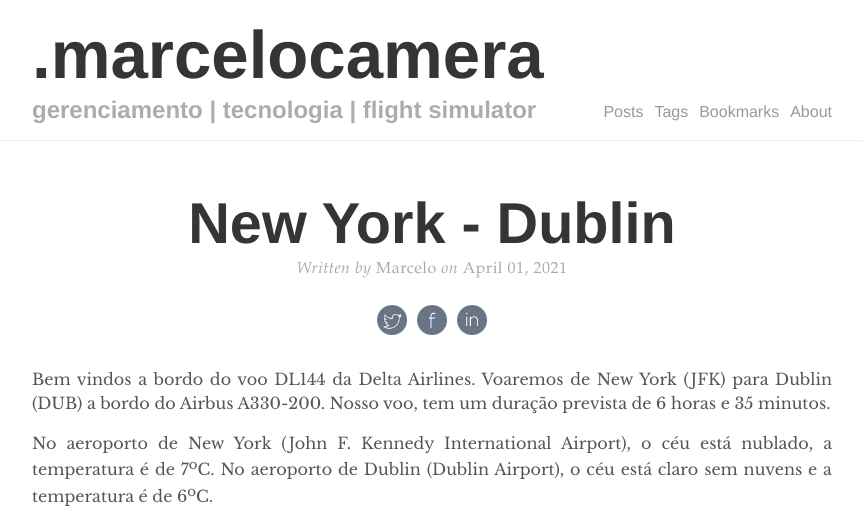
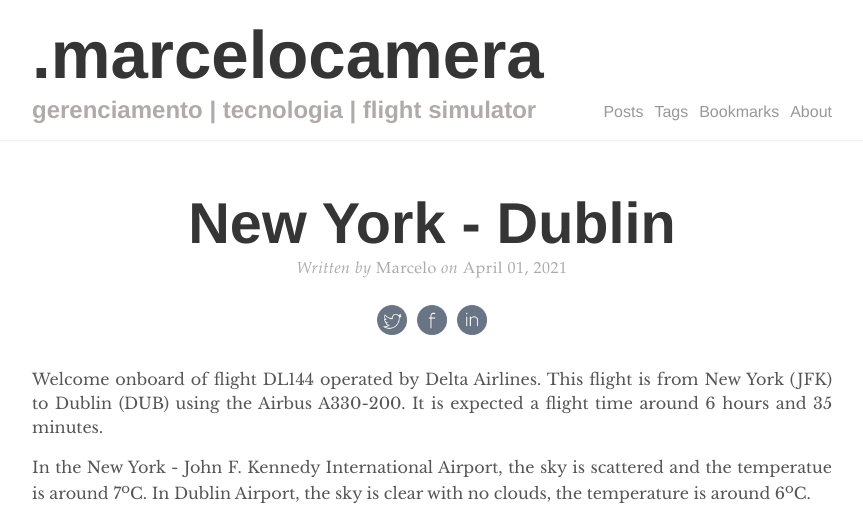
Before and after one commit to marcelocamera/marcelocamera.github.io, a Jekyll site: the page built from _posts/2021-04-01-310-JFK-DUB.md, in a window 1280 px wide and 900 px high, cut to the strip 0-518 px from the top of the window. Shown: the whole strip, without its empty margins (208-1071 px from the left). Built offline with Jekyll 4.4.1, drawn with Linux system fonts in a browser that asks for light colours; comment, search, counter and statistics services are not loaded.

Commit message:
Update 2021-04-01-310-JFK-DUB.md

```diff
--- a/_posts/2021-04-01-310-JFK-DUB.md
+++ b/_posts/2021-04-01-310-JFK-DUB.md
@@ -6,10 +6,10 @@ comments: true
 tags: flight-simulator
 excerpt_separator: <!--more-->
 ---
-Bem vindos a bordo do voo DL144 da Delta Airlines. Voaremos de New York (JFK) para Dublin (DUB) a bordo do Airbus A330-200. Nosso voo, tem um duração prevista de 6 horas e 35 minutos.
+Welcome onboard of flight DL144 operated by Delta Airlines. This flight is from New York (JFK) to Dublin (DUB) using the Airbus A330-200. It is expected a flight time around 6 hours and 35 minutes.
 <!--more-->
 
-No aeroporto de New York (John F. Kennedy International Airport), o céu está nublado, a temperatura é de 7<sup>o</sup>C. No aeroporto de Dublin (Dublin Airport), o céu está claro sem nuvens e a temperatura é de 6<sup>o</sup>C.
+In the New York - John F. Kennedy International Airport, the sky is scattered and the temperatue is around 7<sup>o</sup>C. In Dublin Airport, the sky is clear with no clouds, the temperature is around 6<sup>o</sup>C.
 
 <center><iframe width="560" height="315" src="https://www.youtube.com/embed/_euDhRt9-kw" title="YouTube video player" frameborder="0" allow="accelerometer; autoplay; clipboard-write; encrypted-media; gyroscope; picture-in-picture" allowfullscreen></iframe></center>
 
```
